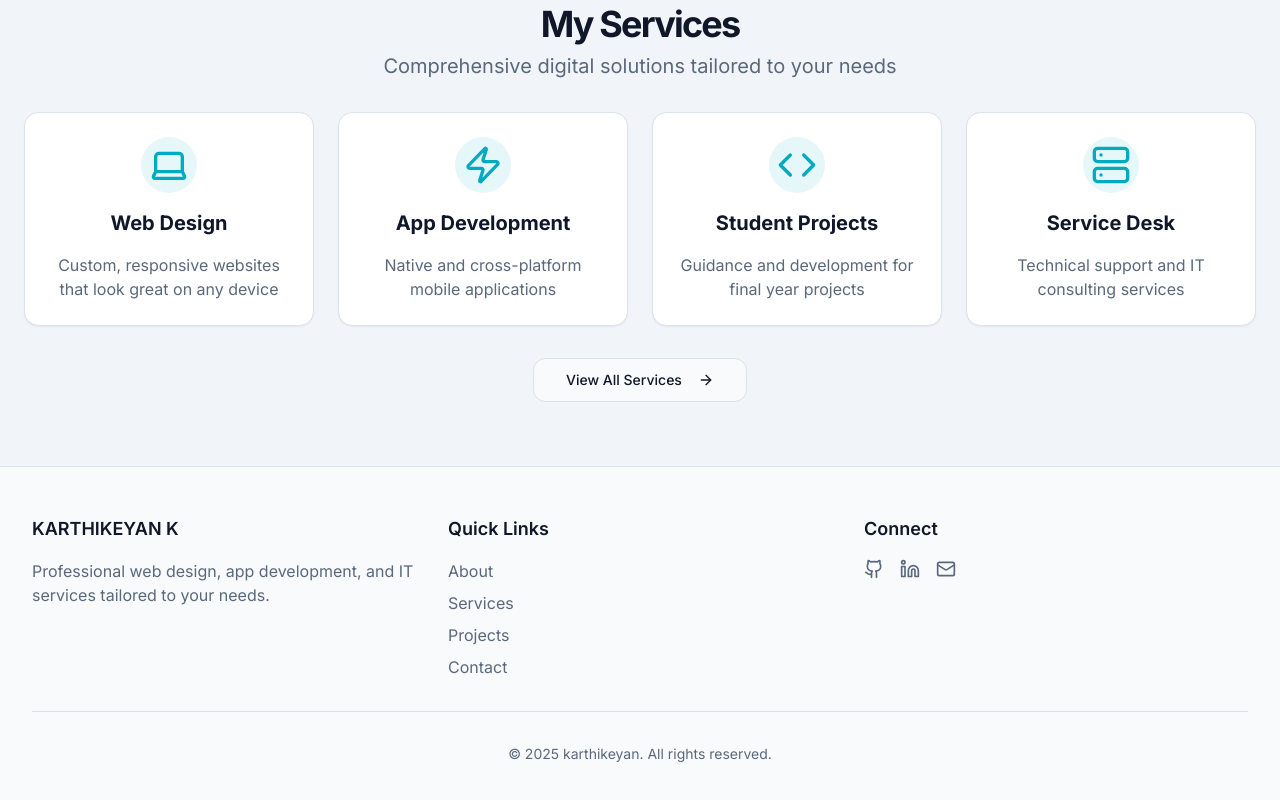
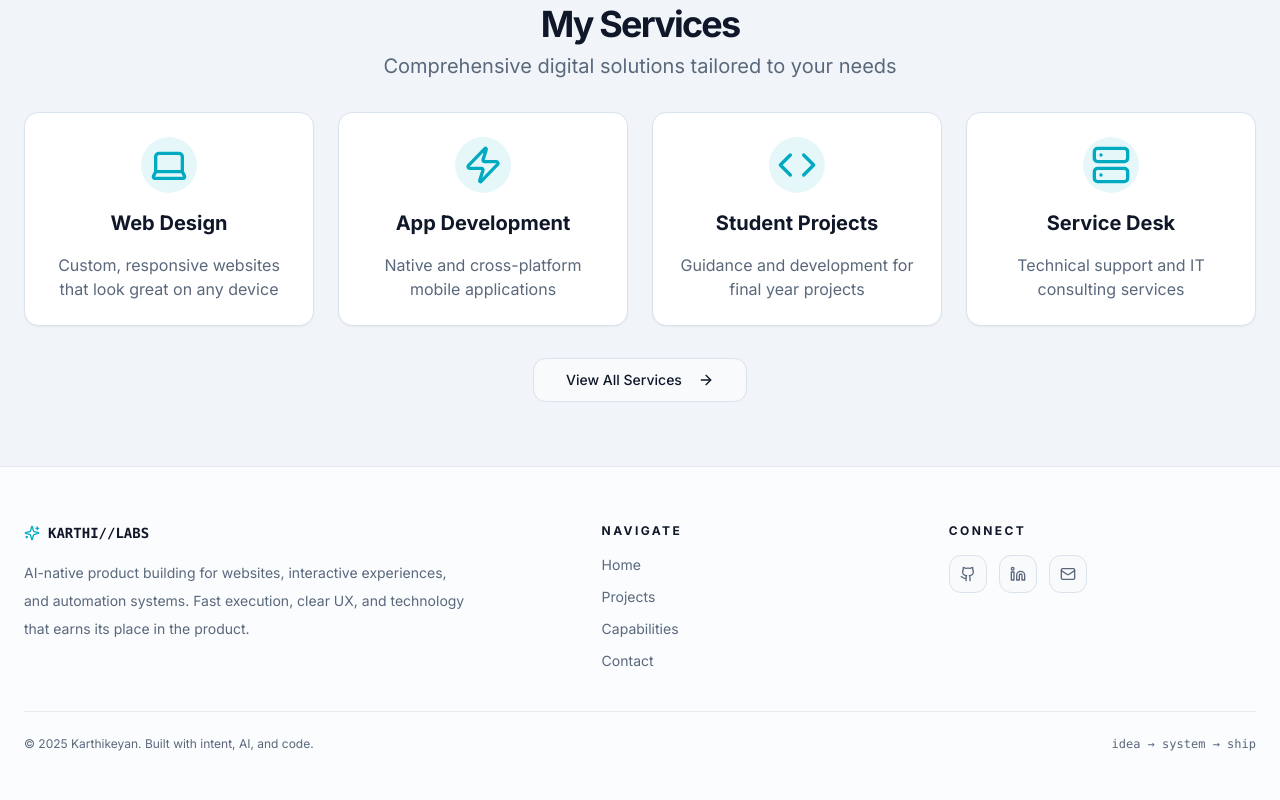
Before and after one commit to Karthi7170/karthikeyan_portfolio, a Next.js app: page / in a window 1280 px wide. Shown: the part 1245-2045 px from the top of the page. Built offline with nearby package versions, Linux system fonts and the light colour scheme.

Commit message:
Rewrite footer around AI-native builder positioning

```diff
--- a/components/footer.tsx
+++ b/components/footer.tsx
@@ -1,63 +1,51 @@
 import Link from "next/link"
-import { Github, Linkedin, Mail, Twitter } from "lucide-react"
+import { Github, Linkedin, Mail, Sparkles } from "lucide-react"
 
 export default function Footer() {
   return (
-    <footer className="border-t">
-      <div className="container py-8 md:py-12">
-        <div className="grid grid-cols-1 md:grid-cols-3 gap-8">
-          <div>
-            <h3 className="text-lg font-semibold mb-4">KARTHIKEYAN K</h3>
-            <p className="text-muted-foreground">
-              Professional web design, app development, and IT services tailored to your needs.
+    <footer className="border-t border-border/70 bg-card/30">
+      <div className="container px-4 py-10 md:px-6 md:py-14">
+        <div className="grid gap-10 md:grid-cols-[1.4fr_0.8fr_0.8fr]">
+          <div className="max-w-md">
+            <div className="mb-4 flex items-center gap-2 font-mono text-sm font-black">
+              <Sparkles className="h-4 w-4 text-primary" />
+              KARTHI//LABS
+            </div>
+            <p className="text-sm leading-7 text-muted-foreground">
+              AI-native product building for websites, interactive experiences, and automation systems. Fast execution,
+              clear UX, and technology that earns its place in the product.
             </p>
           </div>
+
           <div>
-            <h3 className="text-lg font-semibold mb-4">Quick Links</h3>
-            <ul className="space-y-2">
-              <li>
-                <Link href="/" className="text-muted-foreground hover:text-primary transition-colors">
-                  About
-                </Link>
-              </li>
-              <li>
-                <Link href="/services" className="text-muted-foreground hover:text-primary transition-colors">
-                  Services
-                </Link>
-              </li>
-              <li>
-                <Link href="/projects" className="text-muted-foreground hover:text-primary transition-colors">
-                  Projects
-                </Link>
-              </li>
-              <li>
-                <Link href="/contact" className="text-muted-foreground hover:text-primary transition-colors">
-                  Contact
-                </Link>
-              </li>
-            </ul>
+            <h3 className="mb-4 text-xs font-bold uppercase tracking-[0.2em] text-foreground">Navigate</h3>
+            <div className="grid gap-3 text-sm text-muted-foreground">
+              <Link href="/" className="hover:text-primary">Home</Link>
+              <Link href="/projects" className="hover:text-primary">Projects</Link>
+              <Link href="/services" className="hover:text-primary">Capabilities</Link>
+              <Link href="/contact" className="hover:text-primary">Contact</Link>
+            </div>
           </div>
+
           <div>
-            <h3 className="text-lg font-semibold mb-4">Connect</h3>
-            <div className="flex space-x-4">
-              <Link href="https://github.com/Karthi7170" className="text-muted-foreground hover:text-primary transition-colors">
-                <Github className="h-5 w-5" />
-                <span className="sr-only">GitHub</span>
+            <h3 className="mb-4 text-xs font-bold uppercase tracking-[0.2em] text-foreground">Connect</h3>
+            <div className="flex gap-3">
+              <Link href="https://github.com/Karthi7170" aria-label="GitHub" className="rounded-xl border border-border bg-background/50 p-2.5 text-muted-foreground transition-colors hover:border-primary/40 hover:text-primary">
+                <Github className="h-4 w-4" />
               </Link>
-              <Link href="https://www.linkedin.com/in/karthikeyan-k-950311208" className="text-muted-foreground hover:text-primary transition-colors">
-                <Linkedin className="h-5 w-5" />
-                <span className="sr-only">LinkedIn</span>
+              <Link href="https://www.linkedin.com/in/karthikeyan-k-950311208" aria-label="LinkedIn" className="rounded-xl border border-border bg-background/50 p-2.5 text-muted-foreground transition-colors hover:border-primary/40 hover:text-primary">
+                <Linkedin className="h-4 w-4" />
               </Link>
-
-              <Link href="mailto:karthifreelancer7170@gmail.com" className="text-muted-foreground hover:text-primary transition-colors">
-                <Mail className="h-5 w-5" />
-                <span className="sr-only">Email</span>
+              <Link href="mailto:karthifreelancer7170@gmail.com" aria-label="Email" className="rounded-xl border border-border bg-background/50 p-2.5 text-muted-foreground transition-colors hover:border-primary/40 hover:text-primary">
+                <Mail className="h-4 w-4" />
               </Link>
             </div>
           </div>
         </div>
-        <div className="mt-8 pt-8 border-t text-center text-sm text-muted-foreground">
-          <p>© {new Date().getFullYear()} karthikeyan. All rights reserved.</p>
+
+        <div className="mt-10 flex flex-col gap-3 border-t border-border/60 pt-6 text-xs text-muted-foreground sm:flex-row sm:items-center sm:justify-between">
+          <p>© {new Date().getFullYear()} Karthikeyan. Built with intent, AI, and code.</p>
+          <p className="font-mono">idea → system → ship</p>
         </div>
       </div>
     </footer>
```
